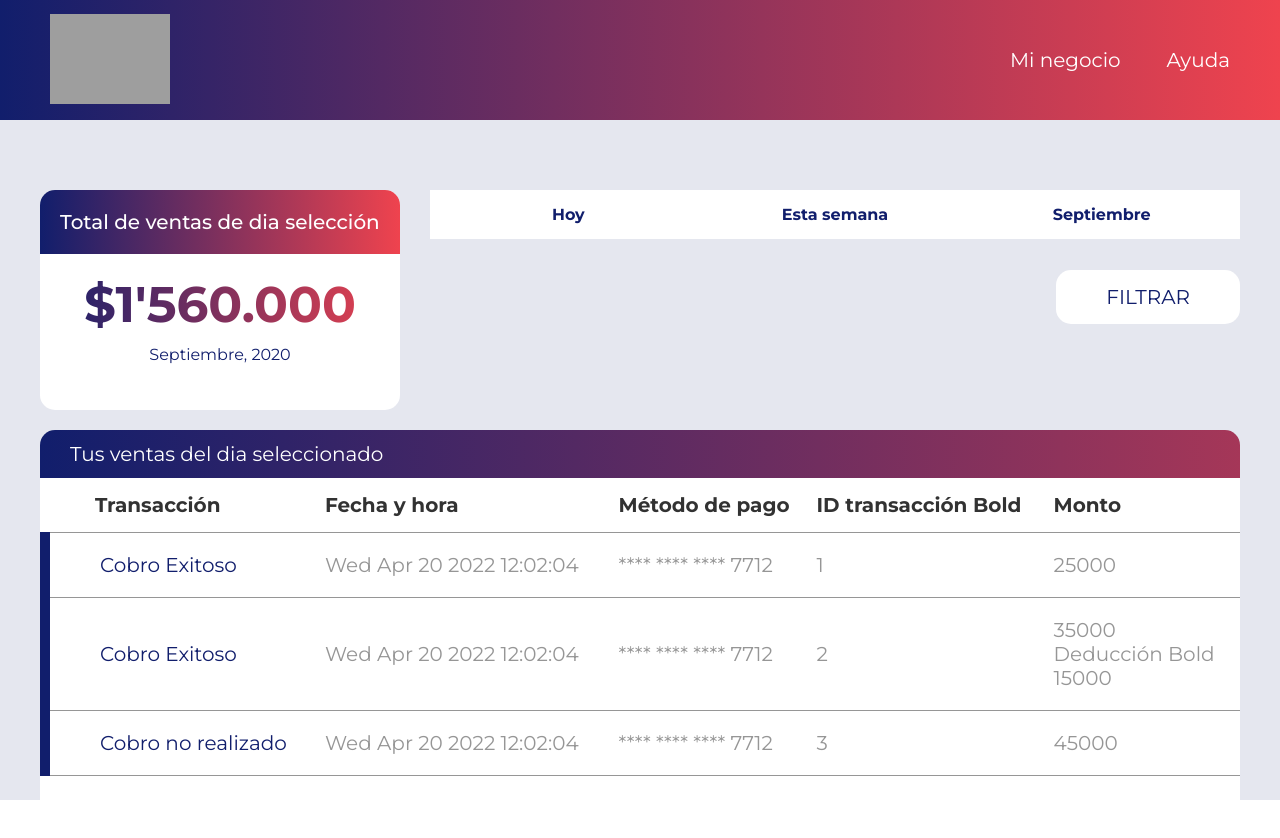
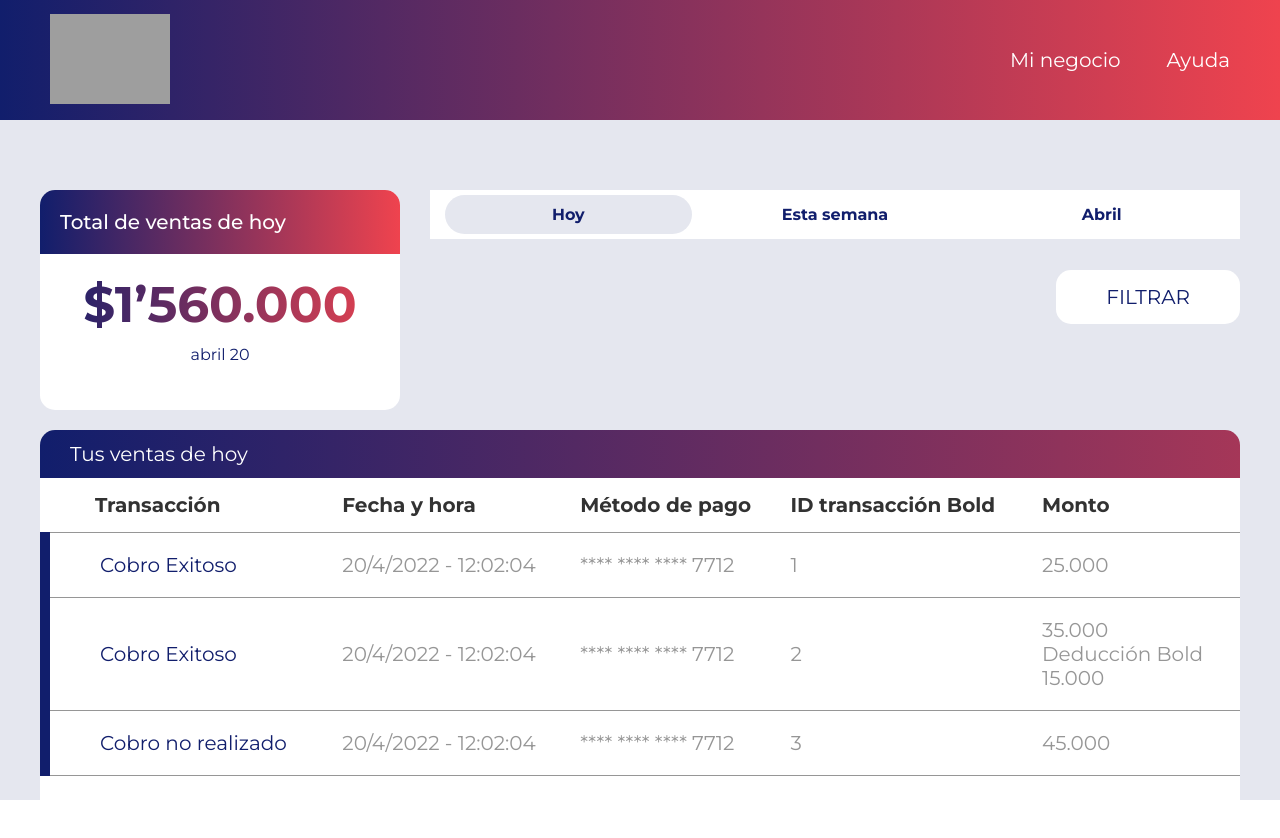
Before and after one commit to rokujs/prueba-practica, a React (Vite) app: page / in a window 1280 px wide. Built offline with nearby package versions, Linux system fonts and the light colour scheme; grey boxes are pictures that could not be loaded.

Commit message:
Add context, Change useState to useReducer, Add format stylers

```diff
--- a/src/components/CardInfo/index.jsx
+++ b/src/components/CardInfo/index.jsx
@@ -1,12 +1,18 @@
-import { container, title, totalMoney, date, content } from './styles'
+import { useContext } from 'react'
 
-function CardInfo() {
+import context from '@/context/SalesContext'
+
+import { container, title, totalMoney, date as StylesDate, content } from './styles'
+
+function CardInfo () {
+  const { viewDate, amount, startDate } = useContext(context)
+
   return (
     <div css={container}>
-      <h3 css={title}>Total de ventas de dia selección</h3>
+      <h3 css={title}>Total de ventas de {viewDate}</h3>
       <div css={content}>
-        <p css={totalMoney}>1'560.000</p>
-        <p css={date}>Septiembre, 2020</p>
+        <p css={totalMoney}>{amount}</p>
+        <p css={StylesDate}>{startDate}</p>
       </div>
     </div>
   )
--- a/src/components/LayoutApp/index.jsx
+++ b/src/components/LayoutApp/index.jsx
@@ -1,6 +1,8 @@
 import Header from '@/components/Header'
 import SectionInfo from '@/components/SectionInfo'
 import SectionHistory from '@/components/SectionHistory'
+
+import { SalesContextProvider } from '@/context/SalesContext'
 
 import { container, main } from './styles'
 
@@ -9,8 +11,10 @@ function LayoutApp () {
     <div css={container}>
       <Header />
       <main css={main}>
-        <SectionInfo />
-        <SectionHistory />
+        <SalesContextProvider>
+          <SectionInfo />
+          <SectionHistory />
+        </SalesContextProvider>
       </main>
     </div>
   )
--- a/src/components/ListOfItemsHistory/index.jsx
+++ b/src/components/ListOfItemsHistory/index.jsx
@@ -1,15 +1,19 @@
-import { useState, useEffect } from 'react'
+import { useState, useEffect, useContext } from 'react'
 
 import getSales from '@/services/getSales'
+import { styleAmount } from '@/utils/styleAmount'
+import { styleDate } from '@/utils/styleDate'
+import context from '@/context/SalesContext'
 import ItemHistory from '@/components/ItemHistory'
 
 function ListOfItemsHistory () {
   const [isLoading, setIsLoading] = useState(true)
-  const [historyItems, setHistoryItems] = useState([])
+  const { historyItems, dispatch } = useContext(context)
 
   useEffect(() => {
-    getSales().then(data => {
-      setHistoryItems(data.today.transactions)
+    getSales().then(res => {
+      dispatch({ type: 'SET_DATA', payload: res })
+      dispatch({ type: 'TODAY' })
       setIsLoading(false)
     })
   }, [])
@@ -27,18 +31,24 @@ function ListOfItemsHistory () {
   return (
     <>
       {historyItems.map(
-        ({ id, paymentMethod, amount, transaction, date, deduction }) => (
+        ({ id, paymentMethod, amount, transaction, date, deduction }) => {
+          const newDate = styleDate(date)
+          const newAmount = styleAmount(amount)
+          const newDeduction = styleAmount(deduction)
+
+          return (
             <ItemHistory
               key={id}
               id={id}
               paymentMethod={paymentMethod.name}
               numbersCard={paymentMethod.numbers}
-            amount={amount}
+              amount={newAmount}
               transaction={transaction}
-            date={date}
-            deduction={deduction}
+              date={newDate}
+              deduction={newDeduction}
             />
           )
+        }
       )}
     </>
   )
--- a/src/components/NavbarTime/index.jsx
+++ b/src/components/NavbarTime/index.jsx
@@ -1,12 +1,39 @@
-import { menu, container } from './styles'
+import { useContext } from 'react'
 
-function NavbarTime() {
+import context from '@/context/SalesContext'
+
+import { menu, container, active } from './styles'
+
+function NavbarTime () {
+  const { dispatch, date } = useContext(context)
+
   return (
     <nav css={container}>
       <ul css={menu}>
-        <li>Hoy</li>
-        <li>Esta semana</li>
-        <li>Septiembre</li>
+        <li>
+          <button
+            onClick={() => dispatch({ type: 'TODAY' })}
+            css={date === 'today' && active}
+          >
+            Hoy
+          </button>
+        </li>
+        <li>
+          <button
+            onClick={() => dispatch({ type: 'WEEK' })}
+            css={date === 'week' && active}
+          >
+            Esta semana
+          </button>
+        </li>
+        <li>
+          <button
+            onClick={() => dispatch({ type: 'MONTH' })}
+            css={date === 'month' && active}
+          >
+            Abril
+          </button>
+        </li>
       </ul>
     </nav>
   )
--- a/src/components/NavbarTime/styles.js
+++ b/src/components/NavbarTime/styles.js
@@ -17,16 +17,26 @@ export const menu = css`
     flex: 1;
     text-align: center;
     margin: 0 1rem;
+
+    & > button {
+      background-color: ${colors.white};
       padding: 1rem;
       border-radius: 99rem;
       font-size: ${fontSize.small};
       font-weight: bold;
       color: ${colors.blue};
       cursor: pointer;
+      border: none;
+      width: 100%;
       transition: background-color 0.2s ease-in-out;
 
       &:hover {
         background-color: ${colors.bg};
       }
     }
+  }
 `
+
+export const active = css`
+  background-color: ${colors.bg} !important;
+`
--- a/src/components/SectionHistory/index.jsx
+++ b/src/components/SectionHistory/index.jsx
@@ -1,11 +1,21 @@
+import { useContext } from 'react'
+
+import Context from '@/context/SalesContext'
 import ListOfItemsHistory from '@/components/ListOfItemsHistory'
 
-import { container, headerContainer, tableHeader, tableBody, tableContainer } from './styles'
+import {
+  container,
+  headerContainer,
+  tableHeader,
+  tableBody,
+  tableContainer
+} from './styles'
 
 function SectionHistory () {
+  const { viewDate } = useContext(Context)
   return (
     <section css={container}>
-      <header css={headerContainer}>Tus ventas del dia seleccionado</header>
+      <header css={headerContainer}>Tus ventas de {viewDate}</header>
       <div css={tableContainer}>
         <table>
           <thead css={tableHeader}>
--- /dev/null
+++ b/src/context/SalesContext.jsx
@@ -0,0 +1,75 @@
+import React, { useReducer } from 'react'
+
+import { styleAmount } from '@/utils/styleAmount'
+import { styleDay, styleMonth } from '@/utils/styleDate'
+
+const Context = React.createContext({})
+
+const initailState = {
+  data: [],
+  historyItems: [],
+  date: 'today',
+  amount: 0,
+  startDate: '',
+  viewDate: 'hoy'
+}
+
+function reducer (state, action) {
+  switch (action.type) {
+    case 'SET_DATA':
+      return {
+        ...state,
+        data: action.payload
+      }
+    case 'TODAY':
+      return {
+        ...state,
+        viewDate: 'hoy',
+        date: 'today',
+        historyItems: state.data.today.transactions,
+        amount: styleAmount(state.data.today.totalAmount),
+        startDate: styleDay(state.data.today.dateStart)
+      }
+    case 'WEEK':
+      return {
+        ...state,
+        viewDate: 'esta semana',
+        date: 'week',
+        historyItems: state.data.week.transactions,
+        amount: styleAmount(state.data.week.totalAmount),
+        startDate: styleDay(state.data.week.dateStart)
+      }
+    case 'MONTH':
+      return {
+        ...state,
+        viewDate: 'abril',
+        date: 'month',
+        historyItems: state.data.month.transactions,
+        amount: styleAmount(state.data.month.totalAmount),
+        startDate: styleMonth(state.data.month.dateStart)
+      }
+    default:
+      return state
+  }
+}
+
+export function SalesContextProvider ({ children }) {
+  const [state, dispatch] = useReducer(reducer, initailState)
+
+  return (
+    <Context.Provider
+      value={{
+        dispatch,
+        date: state.date,
+        amount: state.amount,
+        viewDate: state.viewDate,
+        startDate: state.startDate,
+        historyItems: state.historyItems
+      }}
+    >
+      {children}
+    </Context.Provider>
+  )
+}
+
+export default Context
--- /dev/null
+++ b/src/utils/styleAmount.js
@@ -0,0 +1,20 @@
+export function styleAmount (amount) {
+  const str = amount.toString()
+  const format = str
+    .split('')
+    .reverse()
+    .reduce((acc, curr, index) => {
+      if ((index) % 3 === 0 && index !== 1) {
+        acc += '.'
+      }
+      acc += curr
+      return acc
+    })
+    .split('')
+    .reverse()
+    .join('')
+
+  const res = (str.length >= 7) ? format.replace('.', '\u2019') : format
+
+  return res
+}
--- /dev/null
+++ b/src/utils/styleDate.js
@@ -0,0 +1,26 @@
+export function styleDay (data) {
+  const options = { month: 'long', day: 'numeric' }
+  const date = new Date(data)
+
+  const arrayDate = date.toLocaleDateString('es', options).split(' ')
+
+  return `${arrayDate[2]} ${arrayDate[0]}`
+}
+
+export function styleMonth (data) {
+  const options = { month: 'long', year: 'numeric' }
+  const date = new Date(data)
+
+  const arrayDate = date.toLocaleDateString('es', options).split(' ')
+
+  return `${arrayDate[0]}, ${arrayDate[2]}`
+}
+
+export function styleDate (data) {
+  const options = { timeZone: 'UTC' }
+  const date = new Date(data)
+
+  const arrayDate = date.toLocaleString('es', options).split(' ')
+
+  return `${arrayDate[0].replace(',', '')} - ${arrayDate[1]}`
+}
```
Also changed, not shown: src/components/SectionInfo/index.jsx (+4 -4 lines). Lines whose indentation alone changed are shown as unchanged.
